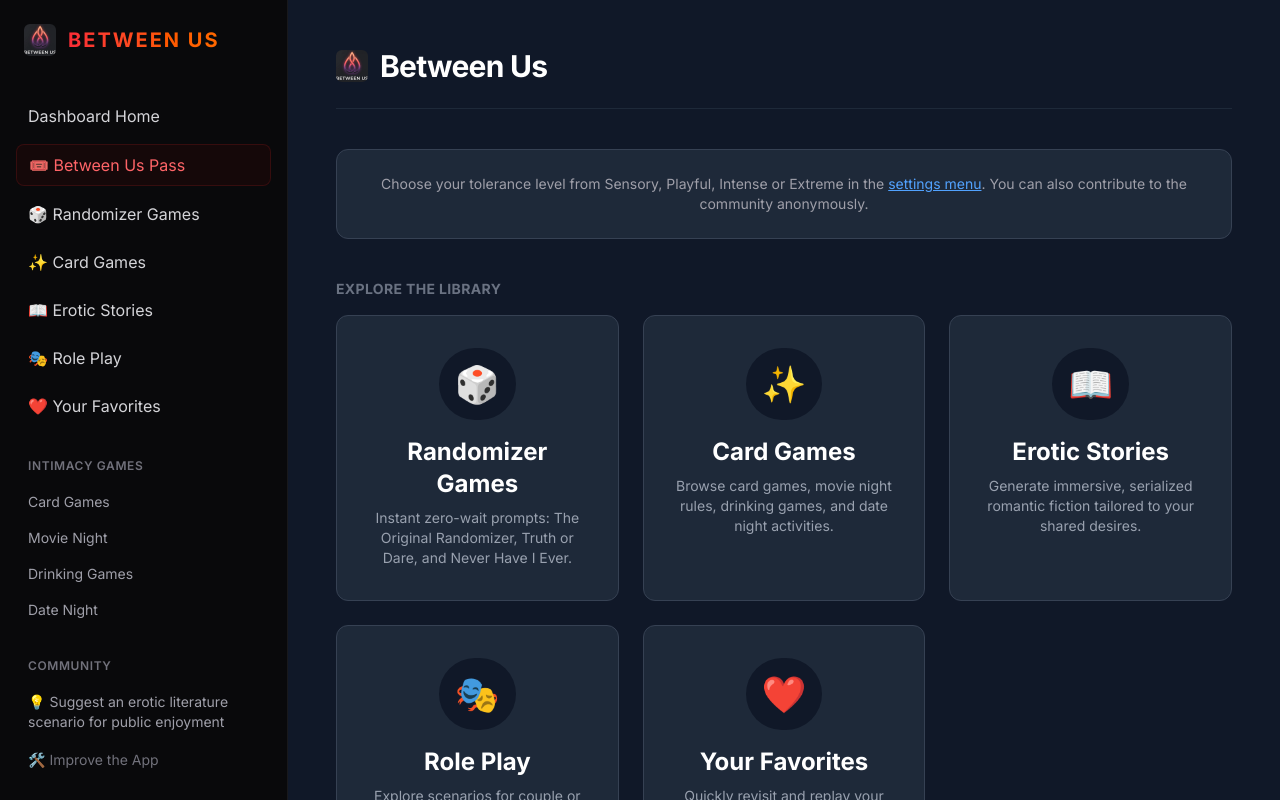
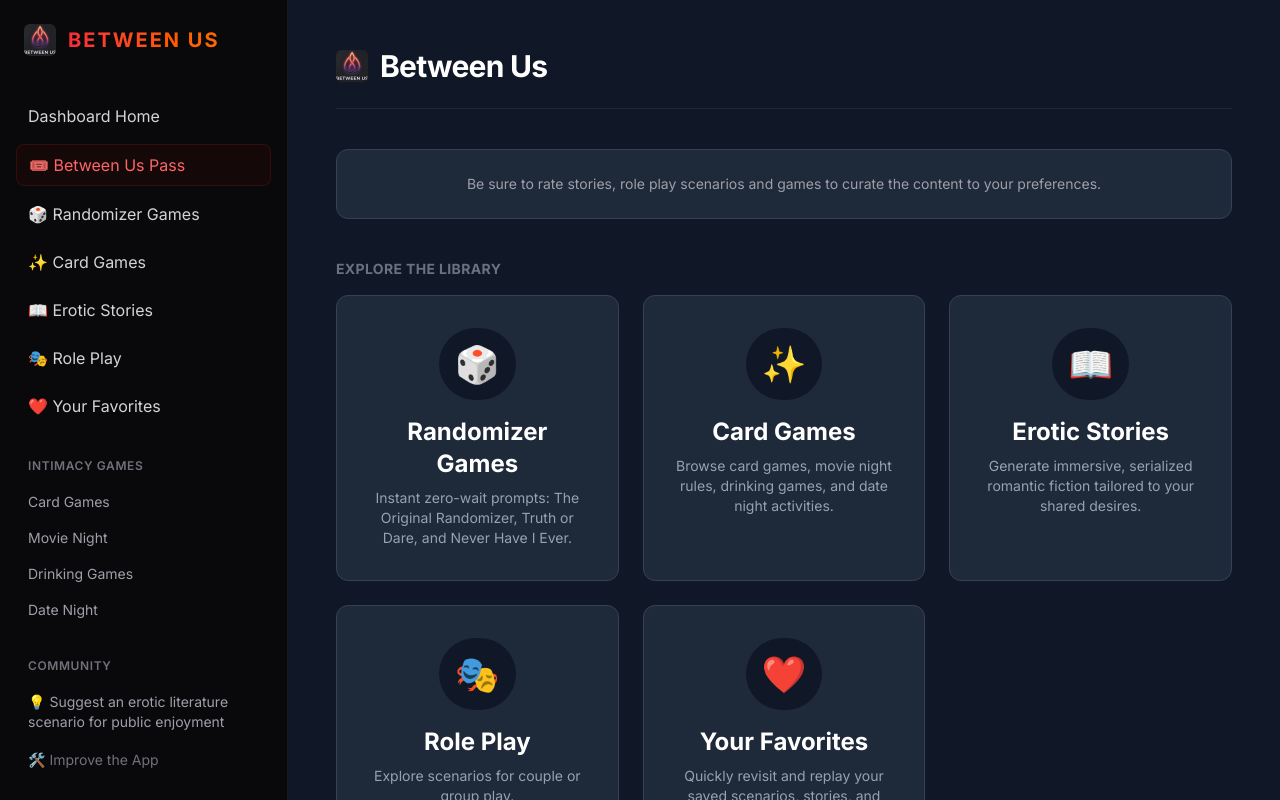
Before and after one commit to jdavis641/between-us, a Next.js app: page /dashboard in a window 1280 px wide. Shown: the top 800 px of the page. Built offline with nearby package versions, Linux system fonts and the light colour scheme; no server answers.

Commit message:
[UI/UX] Implement auto-scroll dashboard notifications and conversational loading states

```diff
--- a/app/components/FlameLoader.tsx
+++ b/app/components/FlameLoader.tsx
@@ -110,7 +110,7 @@
       {/* Status Messages */}
       <div className="mt-3 text-center z-10 space-y-1.5">
         <p className="text-zinc-200 font-serif text-lg tracking-wide animate-pulse">
-          {progressText || "Igniting intimate narrative..."}
+          {progressText || "Reviewing your preferences... Creating your content... This is going to be great!"}
         </p>
         <p className="text-zinc-500 text-xs tracking-widest uppercase font-sans">
           Building tension, pacing & visceral desires
--- /dev/null
+++ b/app/dashboard/components/DashboardTicker.tsx
@@ -0,0 +1,59 @@
+'use client';
+
+import { useState, useEffect } from 'react';
+import Link from 'next/link';
+
+export default function DashboardTicker() {
+  const [currentIndex, setCurrentIndex] = useState(0);
+  const [fade, setFade] = useState(true);
+
+  useEffect(() => {
+    const interval = setInterval(() => {
+      // Begin fade-out transition
+      setFade(false);
+
+      // Change text after fade-out, then fade-in
+      setTimeout(() => {
+        setCurrentIndex((prev) => (prev + 1) % 3);
+        setFade(true);
+      }, 350);
+    }, 5000);
+
+    return () => clearInterval(interval);
+  }, []);
+
+  return (
+    <div className="bg-gray-800 p-4 md:p-6 rounded-xl border border-gray-700 text-center min-h-[72px] sm:min-h-[68px] flex items-center justify-center overflow-hidden">
+      <div
+        className={`text-sm text-zinc-400 font-normal transition-opacity duration-300 ease-in-out ${
+          fade ? 'opacity-100' : 'opacity-0'
+        }`}
+      >
+        {currentIndex === 0 && (
+          <span>
+            Change your tolerance level from Sensory, Playful, Intense or Extreme in the{' '}
+            <Link
+              href="/dashboard/settings"
+              className="text-blue-400 hover:text-blue-300 underline transition-colors"
+            >
+              settings menu
+            </Link>
+            .
+          </span>
+        )}
+
+        {currentIndex === 1 && (
+          <span>
+            Be sure to rate stories, role play scenarios and games to curate the content to your preferences.
+          </span>
+        )}
+
+        {currentIndex === 2 && (
+          <span>
+            Want to contribute? You can also suggest content or add your own to the community anonymously.
+          </span>
+        )}
+      </div>
+    </div>
+  );
+}
--- a/app/dashboard/literature/LiteratureClient.tsx
+++ b/app/dashboard/literature/LiteratureClient.tsx
@@ -105,7 +105,7 @@
   if (isGenerating && wordCount < 1000) {
     return (
       <div className="py-6">
-        <FlameLoader isGenerating={true} progressText="Crafting the narrative..." />
+        <FlameLoader isGenerating={true} progressText="Reviewing your preferences... Creating your content... This is going to be great!" />
       </div>
     );
   }
@@ -139,6 +139,7 @@
   const [supabase] = useState(() => createClient());
   const [regenerationCount, setRegenerationCount] = useState(0);
   const [generationMetric, setGenerationMetric] = useState<{ source: string; speedMs: number } | null>(null);
+  const [loadingText, setLoadingText] = useState("Reviewing your preferences... Creating your content... This is going to be great!");
 
   // User Scroll Override & Smart Auto-Scroll States
   const [isAutoScrollPaused, setIsAutoScrollPaused] = useState(false);
@@ -186,6 +187,7 @@
     setRegenerationCount(0);
     setGenerationMetric(null);
     setIsAutoScrollPaused(false);
+    setLoadingText("Reviewing your preferences... Creating your content... This is going to be great!");
     window.scrollTo({ top: 0, behavior: 'smooth' });
   };
 
@@ -489,6 +491,11 @@
     }
 
     const currentRegen = typeof regenOverride === 'number' ? regenOverride : regenerationCount;
+    if (currentRegen >= 2 || (typeof regenOverride === 'number' && regenOverride >= 2)) {
+      setLoadingText("It looks like we missed the mark. No worries, we're generating something special for you.");
+    } else {
+      setLoadingText("Reviewing your preferences... Creating your content... This is going to be great!");
+    }
     setLoading(true);
     setIsAutoScrollPaused(false);
     setError(null);
@@ -654,6 +661,11 @@
   const handleRegenerate = async () => {
     const nextCount = regenerationCount + 1;
     setRegenerationCount(nextCount);
+    if (nextCount >= 2 || regenerationCount >= 1) {
+      setLoadingText("It looks like we missed the mark. No worries, we're generating something special for you.");
+    } else {
+      setLoadingText("Reviewing your preferences... Creating your content... This is going to be great!");
+    }
     await handleGenerate(nextCount);
   };
 
@@ -813,7 +825,7 @@
                 <div className="mt-8">
                   <FlameLoader
                     isGenerating={loading}
-                    progressText="Crafting the narrative..."
+                    progressText={loadingText}
                   />
                 </div>
               )}
@@ -1053,7 +1065,7 @@
             <div className="mt-4 mb-8">
               <FlameLoader
                 isGenerating={isContinuing}
-                progressText="Crafting the narrative..."
+                progressText="Reviewing your preferences... Creating your content... This is going to be great!"
               />
             </div>
           )}
--- a/app/dashboard/literature/page.tsx
+++ b/app/dashboard/literature/page.tsx
@@ -25,7 +25,7 @@
 
         <Suspense fallback={
           <div className="flex flex-col items-center justify-center py-20">
-            <FlameLoader isGenerating={true} progressText="Connecting to literature engine..." />
+            <FlameLoader isGenerating={true} progressText="Reviewing your preferences... Creating your content... This is going to be great!" />
           </div>
         }>
           <LiteratureClient />
--- a/app/dashboard/page.tsx
+++ b/app/dashboard/page.tsx
@@ -4,6 +4,7 @@
 import Link from 'next/link'
 import Image from 'next/image'
 import LogoutButton from '../components/LogoutButton'
+import DashboardTicker from './components/DashboardTicker'
 import { getActiveHoliday, HolidayConfig } from '@/utils/holidayTheme'
 
 const supabase = createClient()
@@ -61,15 +62,7 @@
 
         {/* Settings Notification Banner */}
         <section>
-          <div className="bg-gray-800 p-4 md:p-6 rounded-xl border border-gray-700 text-center">
-            <p className="text-sm text-zinc-400 font-normal">
-              Choose your tolerance level from Sensory, Playful, Intense or Extreme in the{' '}
-              <Link href="/dashboard/settings" className="text-blue-400 hover:text-blue-300 underline transition-colors">
-                settings menu
-              </Link>
-              . You can also contribute to the community anonymously.
-            </p>
-          </div>
+          <DashboardTicker />
         </section>
 
         {/* Main Navigation Grid */}
--- a/app/dashboard/roleplay/page.tsx
+++ b/app/dashboard/roleplay/page.tsx
@@ -25,7 +25,7 @@
 
         <Suspense fallback={
           <div className="flex flex-col items-center justify-center py-20">
-            <FlameLoader isGenerating={true} progressText="Connecting to experience engine..." />
+            <FlameLoader isGenerating={true} progressText="Reviewing your preferences... Creating your content... This is going to be great!" />
           </div>
         }>
           <RolePlayClient />
--- a/app/page.tsx
+++ b/app/page.tsx
@@ -66,7 +66,7 @@
         </h1>
 
         <p className="text-base sm:text-lg md:text-xl text-zinc-400 max-w-2xl mb-8 sm:mb-12 leading-relaxed font-light">
-          An evolving intimacy communication tool designed to enhance relationship connections and elevate first-time encounters. It learns your preferences, adapts to your boundaries, and ensures you never run out of ways to spark passion. Fresh games and content—always ready when you are.
+          An evolving intimacy communication tool designed to enhance relationship connections and elevate first-time encounters. It learns your preferences, adapts to your boundaries, and ensures you never run out of ways to spark passion. Fresh games and content—as mild or spicy as you desire-always ready when you are.
         </p>
 
         <a
```
Also changed, not shown: app/dashboard/roleplay/RolePlayClient.tsx (+15 -3 lines).
